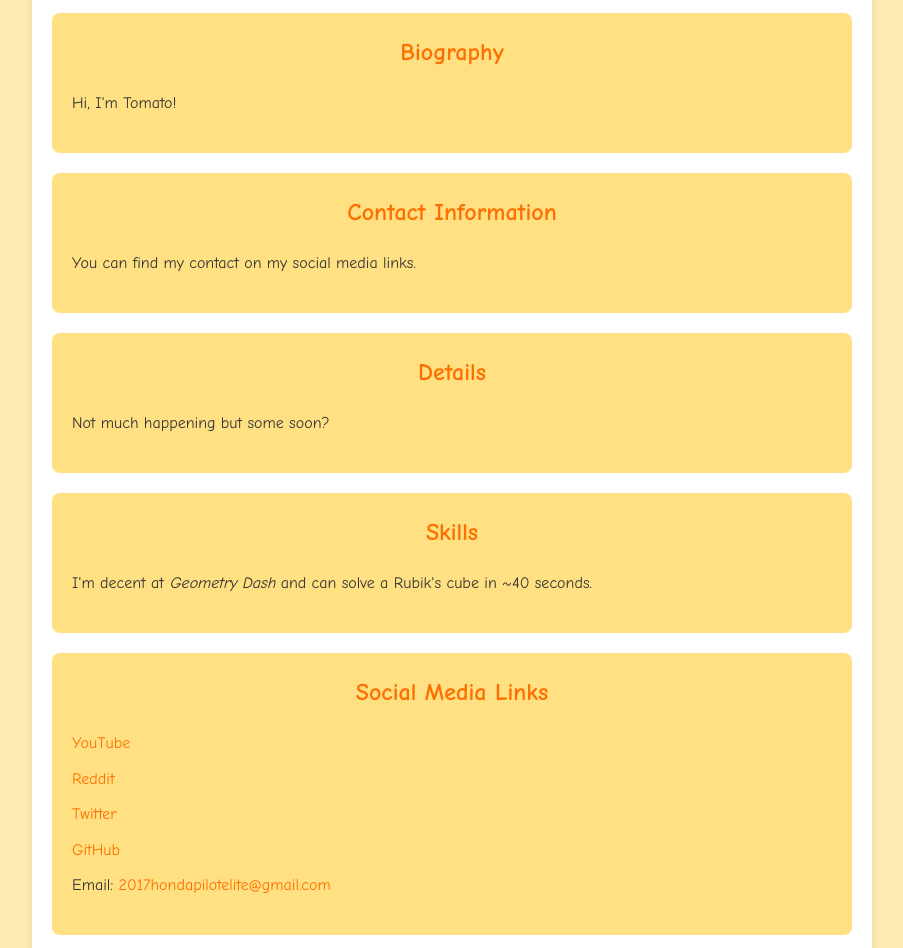
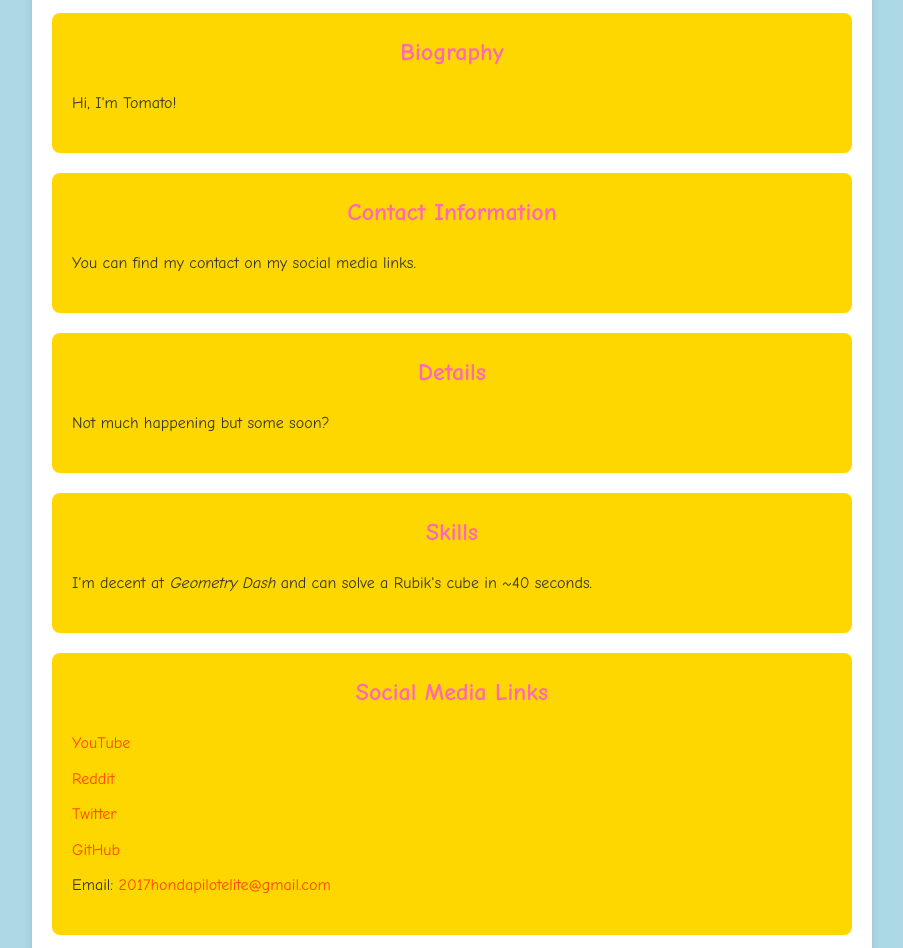
Before and after one commit to tomato1234lol/whatthesigma, a plain HTML site: page index.html in a window 1280 px wide. Shown: the part 101-1049 px from the top of the page, without its empty margins (188-1091 px from the left). Drawn offline with Linux system fonts and the light colour scheme.

Commit message:
Update index.html

```diff
--- a/index.html
+++ b/index.html
@@ -7,7 +7,7 @@
     <style>
         body {
             font-family: 'Comic Sans MS', 'Comic Sans', cursive;
-            background-color: #ffecb3;
+            background-color: #add8e6; /* Light Blue */
             color: #333;
             margin: 0;
             padding: 0;
@@ -22,7 +22,7 @@
             box-shadow: 0 0 10px rgba(0, 0, 0, 0.1);
         }
         h1, h2 {
-            color: #ff6f00;
+            color: #ff69b4; /* Hot Pink */
             text-align: center;
         }
         p {
@@ -36,14 +36,14 @@
             margin-bottom: 10px;
         }
         a {
-            color: #ff6f00;
+            color: #ff4500; /* Red */
             text-decoration: none;
         }
         a:hover {
             text-decoration: underline;
         }
         .section {
-            background-color: #ffe082;
+            background-color: #ffd700; /* Yellow */
             padding: 20px;
             margin-bottom: 20px;
             border-radius: 8px;
```
